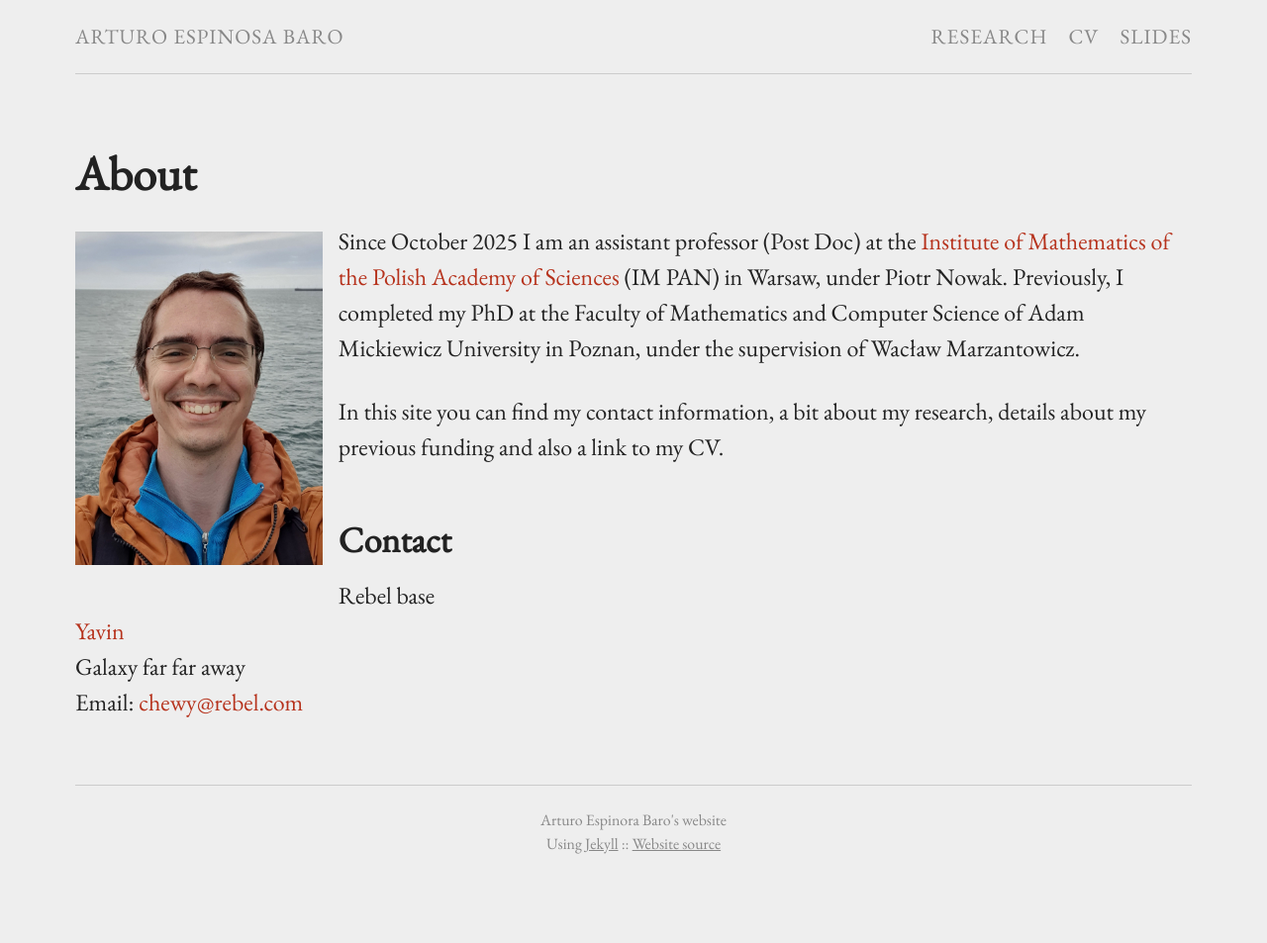
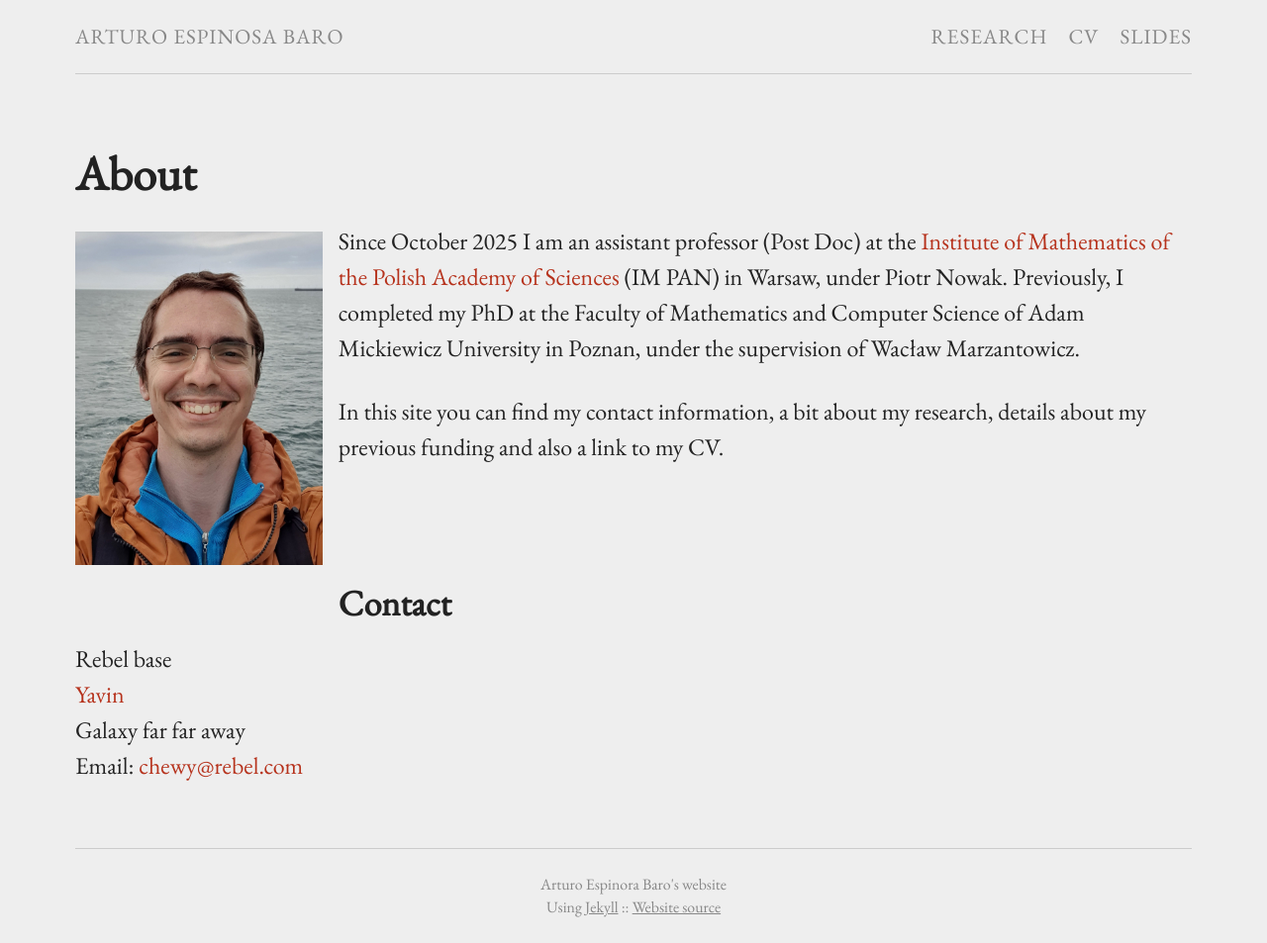
Before and after one commit to ArturoEspinosaBaro/arturoespinosabaro.github.io, a Jekyll site: the page built from index.md, in a window 1280 px wide. Shown: the whole page at 99% size. Built offline with Jekyll 4.4.1, drawn with Linux system fonts in a browser that asks for light colours; before the commit the page ends 900 px from its top, so only the background shows below that.

Commit message:
pruebacss

```diff
--- a/css/main.scss
+++ b/css/main.scss
@@ -53,6 +53,6 @@ $desktop:          50em;
     "fancy-image"
 ;
 
-#Contact {
+#contact {
     margin-top: 10%;
 }
```
